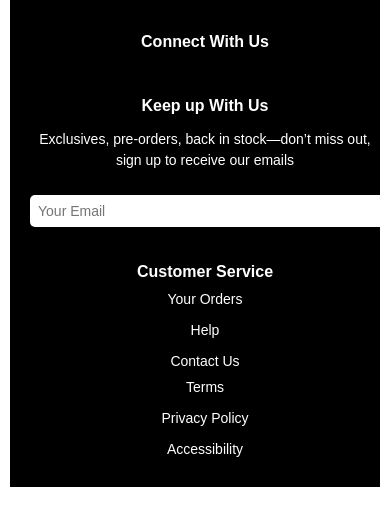
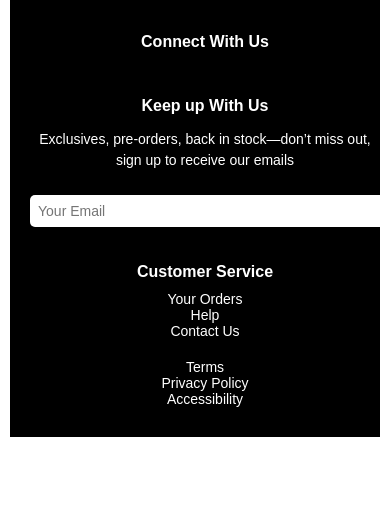
Before and after one commit to Khaleel-Anis/FED_Assignment1, a plain HTML site: page index.html in a window 390 px wide. Shown: the part 881-1388 px from the top of the page. After the commit the page ends 1338 px from the top, so only its background shows below. Drawn offline with Linux system fonts and the light colour scheme.

Commit message:
changed some stuff

```diff
--- a/style.css
+++ b/style.css
@@ -200,9 +200,15 @@ footer {
   margin-top: 10px;
 }
 
+.footer-links {
+  display: flex;
+  flex-direction: column;
+  gap: 10px;
+}
+
 .footer-line {
   display: flex;
-  justify-content: space-between;
+  justify-content: center;
   margin-bottom: 10px;
 }
 
@@ -313,8 +319,7 @@ footer {
     }
 
     .footer-line {
-      justify-content: center;
-      gap: 15px;
+      flex-wrap: wrap;
     }
   }
 
```
Also changed, not shown: index.html (line endings or trailing spaces).
